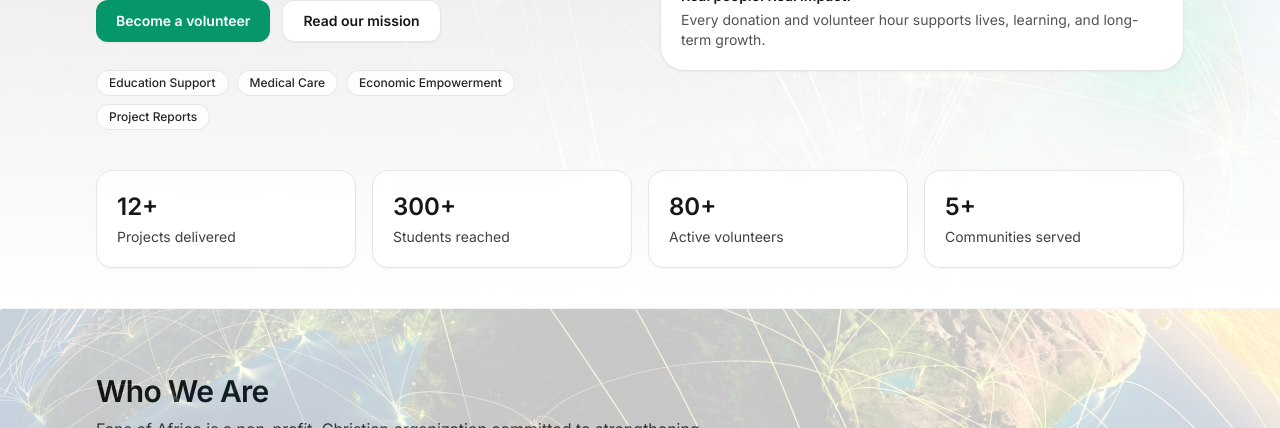
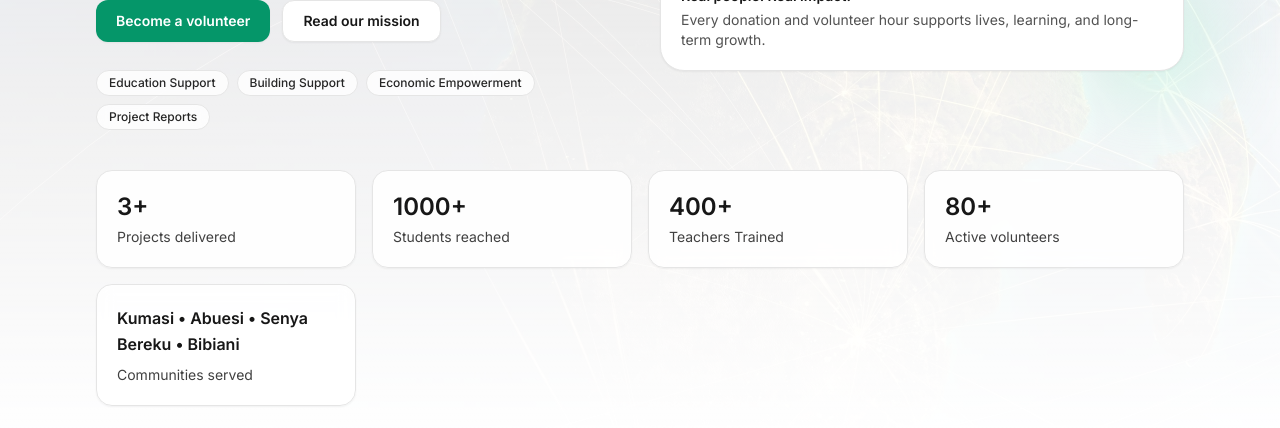
Before and after one commit to dampknet/fans-of-africa, a Next.js app: page / in a window 1280 px wide. Shown: the part 524-952 px from the top of the page. Built offline with nearby package versions, Linux system fonts and the light colour scheme.

Commit message:
homepage update

```diff
--- a/src/app/(site)/page.tsx
+++ b/src/app/(site)/page.tsx
@@ -60,7 +60,7 @@ export default function HomePage() {
               <div className="mt-7 flex flex-wrap gap-2">
                 {[
                   "Education Support",
-                  "Medical Care",
+                  "Building Support",
                   "Economic Empowerment",
                   "Project Reports",
                 ].map((t) => (
@@ -112,14 +112,19 @@ export default function HomePage() {
           {/* Stats — FULL WIDTH + straight line on desktop */}
           <div className="mt-10 pb-10">
             <div className="grid gap-4 sm:grid-cols-2 lg:grid-cols-4">
-              <Stat to={12} suffix="+" label="Projects delivered" />
-              <Stat to={300} suffix="+" label="Students reached" />
+              <Stat to={3} suffix="+" label="Projects delivered" />
+              <Stat to={1000} suffix="+" label="Students reached" />
+              <Stat to={400} suffix="+" label="Teachers Trained" />
               <Stat to={80} suffix="+" label="Active volunteers" />
-              <Stat to={5} suffix="+" label="Communities served" />
+              <CommunityStat
+                label="Communities served"
+                value="Kumasi • Abuesi • Senya Bereku • Bibiani"
+              />
             </div>
           </div>
         </div>
       </section>
+
 
       {/* WHO WE ARE (globe still here, stronger) */}
       <section
@@ -267,6 +272,22 @@ function Stat({
     </div>
   );
 }
+function CommunityStat({
+  label,
+  value,
+}: {
+  label: string;
+  value: string;
+}) {
+  return (
+    <div className="rounded-2xl border border-neutral-200 bg-white/85 p-5 shadow-sm backdrop-blur transition duration-300 hover:-translate-y-0.5 hover:shadow-lg">
+      <div className="text-base font-semibold text-neutral-900 leading-relaxed">
+        {value}
+      </div>
+      <div className="mt-2 text-sm text-neutral-700">{label}</div>
+    </div>
+  );
+}
 
 function Card({ title, desc }: { title: string; desc: string }) {
   return (
--- a/src/components/footer.tsx
+++ b/src/components/footer.tsx
@@ -44,7 +44,7 @@ export default function Footer() {
           <div>
             <p className="text-sm font-semibold">Get in touch</p>
             <p className="mt-2 text-sm text-neutral-600">
-              Email: info@fansofafrica.net
+              Email: info@fansofafrica.com
             </p>
             <p className="text-sm text-neutral-600">Location:</p>
             <p className="text-sm text-neutral-600">5306 26th Street</p>
```
